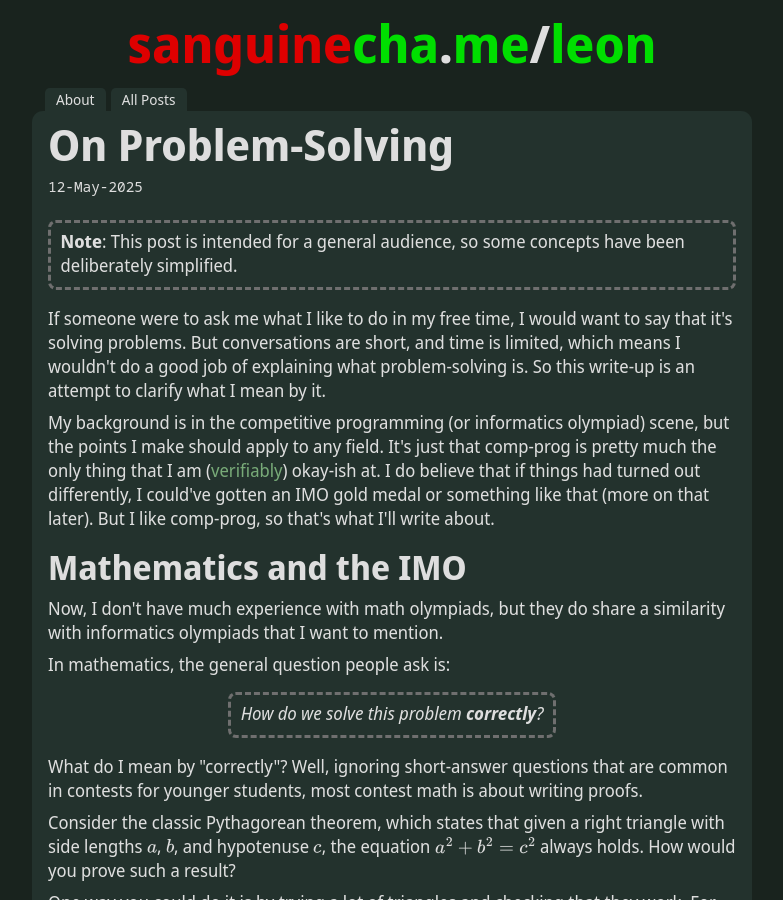
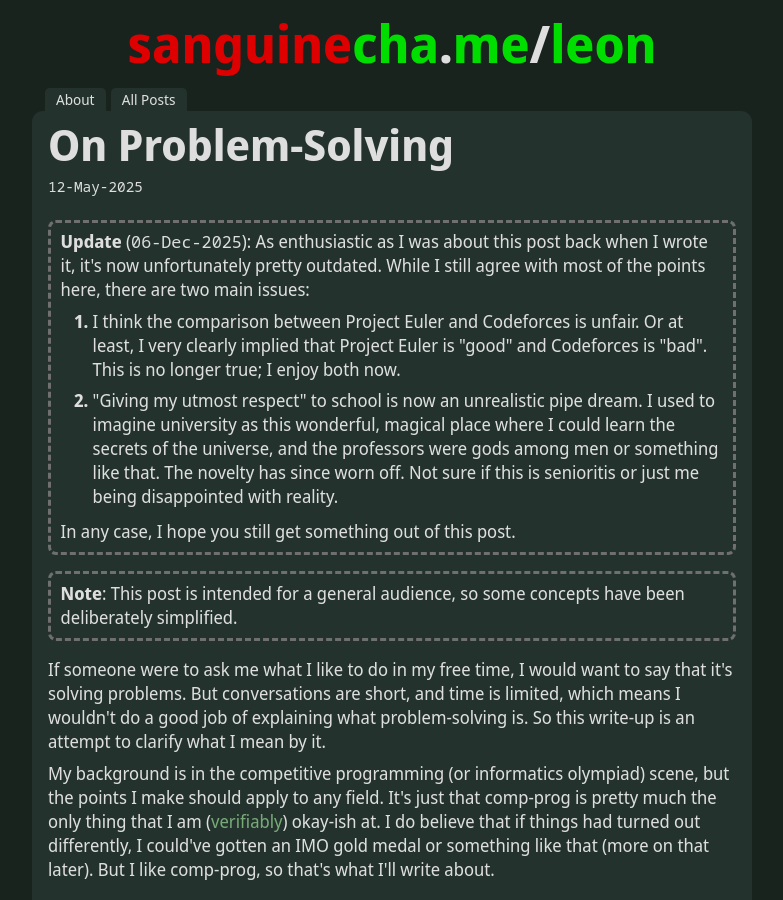
Before and after one commit to SanguineChameleon/sanguinechameleon.github.io, a Jekyll site: the page built from _posts/2025-05-12-problem-solving.md, in a window 1280 px wide and 900 px high. Shown: the whole window, without its empty margins (248-1031 px from the left). Built offline with Jekyll 4.4.1, drawn with Linux system fonts in a browser that asks for light colours.

Commit message:
Update "On Problem-Solving"

```diff
--- a/_posts/2025-05-12-problem-solving.md
+++ b/_posts/2025-05-12-problem-solving.md
@@ -2,6 +2,12 @@
 layout: post
 title: "On Problem-Solving"
 ---
+
+> **Update** (<span class="mono">06-Dec-2025</span>): As enthusiastic as I was about this post back when I wrote it, it's now unfortunately pretty outdated. While I still agree with most of the points here, there are two main issues:
+> 1. I think the comparison between Project Euler and Codeforces is unfair. Or at least, I very clearly implied that Project Euler is "good" and Codeforces is "bad". This is no longer true; I enjoy both now.
+> 2. "Giving my utmost respect" to school is now an unrealistic pipe dream. I used to imagine university as this wonderful, magical place where I could learn the secrets of the universe, and the professors were gods among men or something like that. The novelty has since worn off. Not sure if this is senioritis or just me being disappointed with reality.
+>
+> In any case, I hope you still get something out of this post.
 
 > **Note**: This post is intended for a general audience, so some concepts have been deliberately simplified.
 
```
